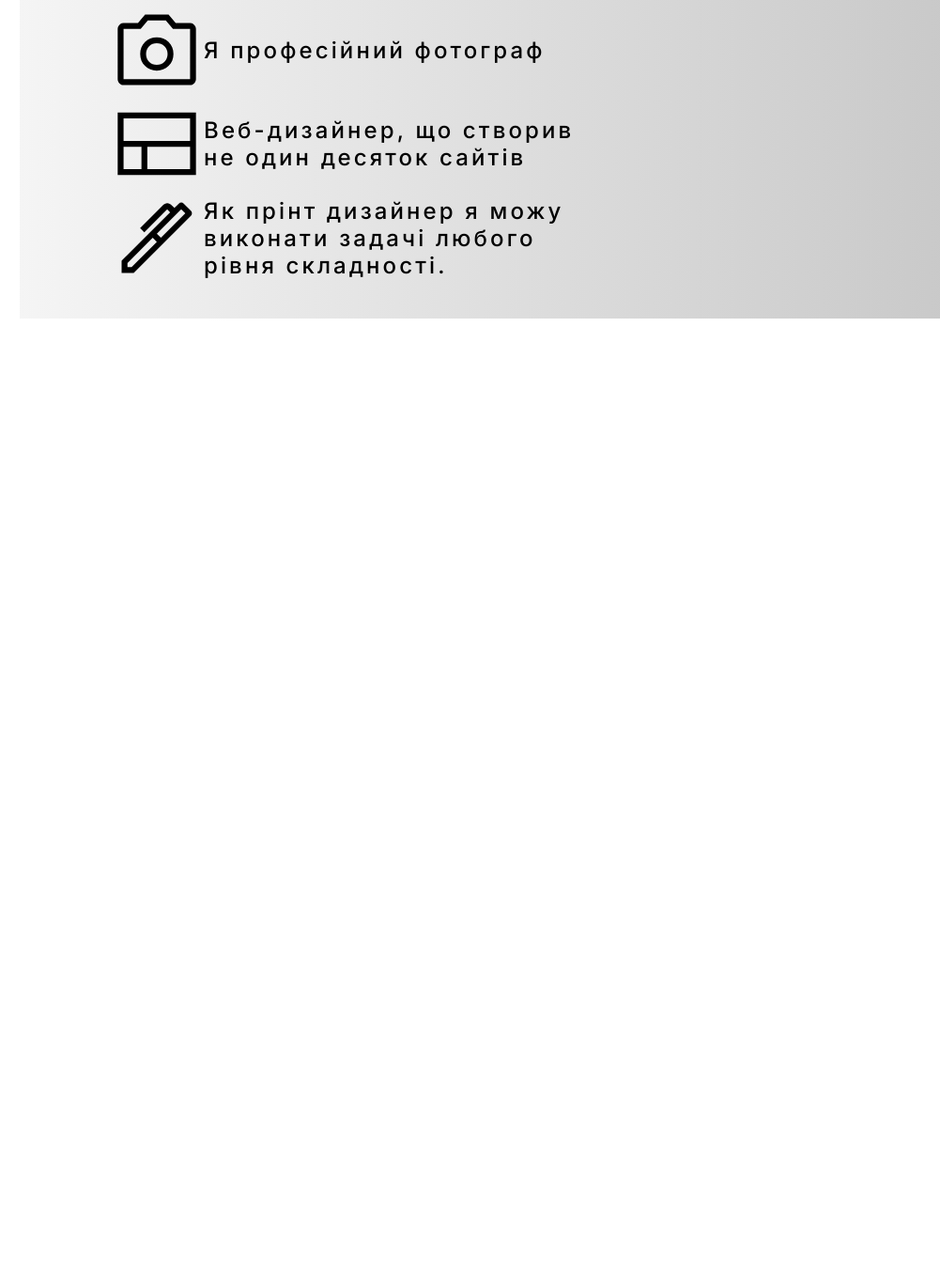
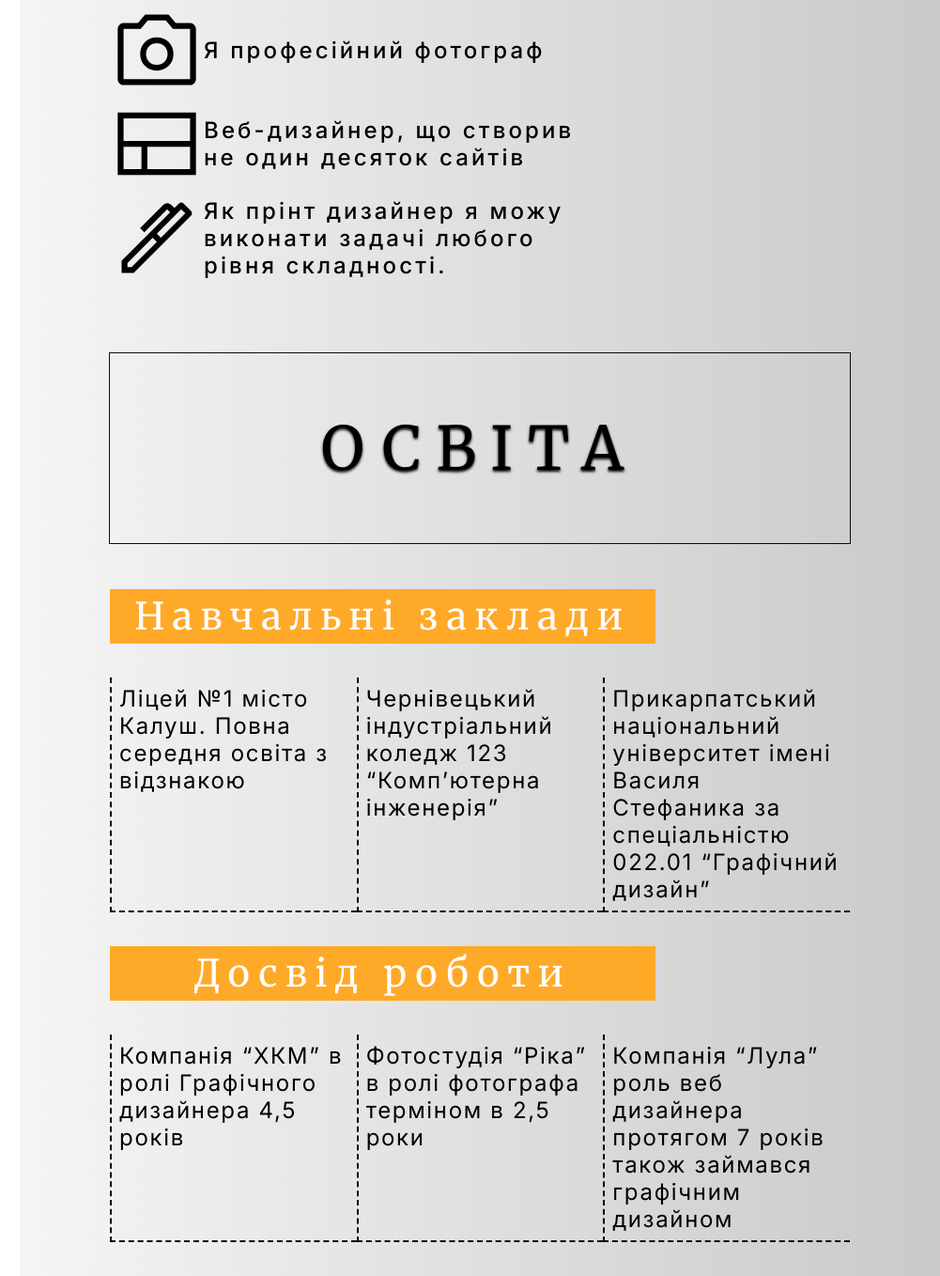
Before and after one commit to yaroslavzghoba/Portfolio, a plain HTML site: page portfolio.html in a window 1280 px wide. Shown: the part 992-2350 px from the top of the page at 94% size, without its empty margins (279-1280 px from the left). Before the commit the page ends 1331 px from the top, so only its background shows below. Drawn offline with Linux system fonts and the light colour scheme.

Commit message:
Implemented education block

```diff
--- a/portfolio-style.css
+++ b/portfolio-style.css
@@ -3,21 +3,22 @@
 /*Merriweather font*/
 @import url('https://fonts.googleapis.com/css2?family=Merriweather:ital,wght@0,300;0,400;0,700;0,900;1,300;1,400;1,700;1,900&display=swap');
 
+:root {
+    --aside-width: 300px;
+}
+
 * {
     margin: 0px;
-}
-
-body {
-    display: flex;
 }
 
 
 
 /*Бічна панель навігації*/
 aside {
+    position: fixed;
     display: flex;
     flex-direction: column;
-    width: 300px;
+    width: var(--aside-width);
     height: 100vh;
     background-color: hsla(36, 99%, 56%, 1);
 }
@@ -62,7 +63,7 @@ aside {
 /*Головний блок та спільні компоненти*/
 main {
     background-image: linear-gradient(90deg, hsla(0, 0%, 96%, 1), hsla(0, 0%, 79%, 1));
-    flex-grow: 1;
+    margin-left: var(--aside-width);
 }
 
 .block {
@@ -148,3 +149,32 @@ main {
     font-weight: 500;
     letter-spacing: 0.13em;
 }
+
+.education-type-title {
+    width: 565px;
+    font-family: "Merriweather", sans-serif;
+    font-size: 40px;
+    font-weight: 500;
+    letter-spacing: 0.21em;
+    text-align: center;
+    padding: 4px 8px;
+    background-color: hsla(36, 100%, 58%, 1);
+    color: white;
+}
+
+.education-items {
+    display: flex;
+}
+
+.education-item {
+    flex: 1;
+    min-width: 200px;
+    min-height: 160px;
+    border-left: 2px dashed black;
+    border-bottom: 2px dashed black;
+    font-family: "Inter", sans-serif;
+    font-size: 24px;
+    font-weight: 400;
+    padding: 8px;
+    letter-spacing: 0.07em;
+}
--- a/portfolio.html
+++ b/portfolio.html
@@ -18,18 +18,23 @@
         <div class="aside-seperator">
           <div class="aside-seperator-line"></div>
           <div class="aside-seperator-dot"></div>
+          <div class="aside-seperator-line"></div>
+        </div>
+        <p class="aside-destination">Освіта</p>
+        <div class="aside-seperator">
+          <div class="aside-seperator-line"></div>
+          <div class="aside-seperator-dot"></div>
         </div>
       </div>
     </aside>
     <main>
+      <!--Блок резюме-->
       <div class="block">
         <div class="block-headline">РЕЗЮМЕ</div>
         <div style="height: 36px;"></div>
         <p id="about-me">
             <span style="font-weight: 800;">Я </span>
-            <span style="font-weight: 800; text-decoration: underline;">
-                Синишин Тарас.
-            </span>
+            <span style="font-weight: 800; text-decoration: underline;"> Синишин Тарас.</span>
             Графічний дизайнер/Фотограф
         </p>
         <div style="height: 48px;"></div>
@@ -60,6 +65,26 @@
           </div>
         </div>
       </div>
+      <!--Блок освіти-->
+      <div class="block">
+        <div class="block-headline">ОСВІТА</div>
+        <div style="height: 48px;"></div>
+        <h3 class="education-type-title">Навчальні заклади</h3>
+        <div style="height: 36px;"></div>
+        <div class="education-items">
+          <div class="education-item">Ліцей №1 місто Калуш. Повна середня освіта з відзнакою</div>
+          <div class="education-item">Чернівецький індустріальний коледж 123 “Комп’ютерна інженерія”</div>
+          <div class="education-item">Прикарпатський національний університет імені Василя Стефаника за спеціальністю 022.01 “Графічний дизайн”</div>
+        </div>
+        <div style="height: 36px;"></div>
+        <h3 class="education-type-title">Досвід роботи</h3>
+        <div style="height: 36px;"></div>
+        <div class="education-items">
+          <div class="education-item">Компанія “ХКМ” в ролі Графічного дизайнера 4,5 років</div>
+          <div class="education-item">Фотостудія “Ріка” в ролі фотографа терміном в 2,5 роки</div>
+          <div class="education-item">Компанія “Лула” роль веб дизайнера протягом 7 років також займався графічним дизайном</div>
+        </div>
+      </div>
     </main>
   </body>
 </html>
```
